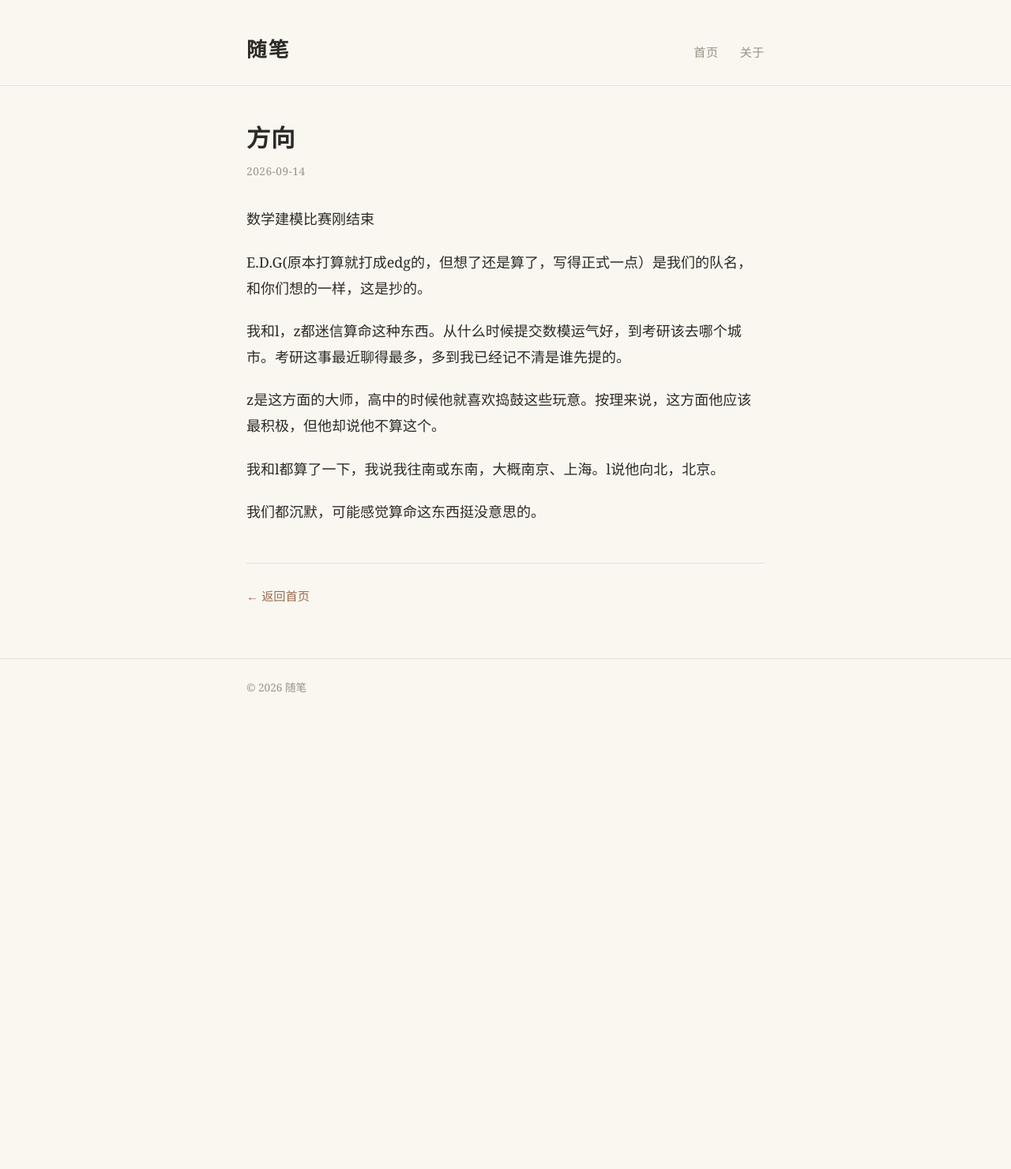
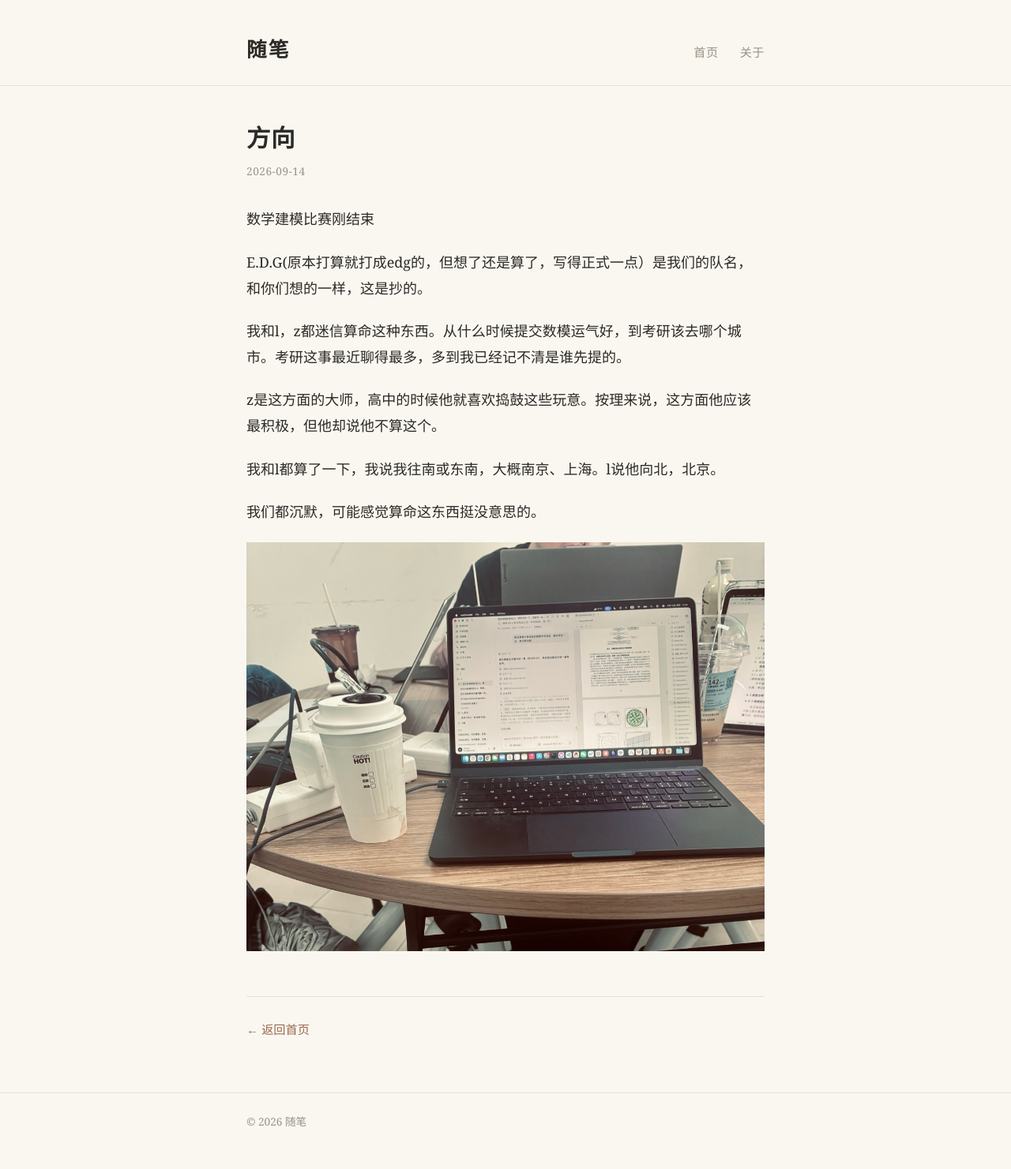
Before and after one commit to shenxingda666-commits/shenxingda666-commits.github.io, a Jekyll site: the page built from _posts/2026-9-14-算命.md, in a window 1280 px wide. Shown: the whole page at 79% size. Built offline with Jekyll 4.4.1, drawn with Linux system fonts in a browser that asks for light colours; before the commit the page ends 932 px from its top, so only the background shows below that.

Commit message:
添加照片到「方向」文章

```diff
--- a/_posts/2026-9-14-算命.md
+++ b/_posts/2026-9-14-算命.md
@@ -14,3 +14,5 @@ z是这方面的大师，高中的时候他就喜欢捣鼓这些玩意。按理
 我和l都算了一下，我说我往南或东南，大概南京、上海。l说他向北，北京。
 
 我们都沉默，可能感觉算命这东西挺没意思的。
+
+![桌上](/assets/images/photo.jpg)
```
Also changed, not shown: assets/images/photo.jpg (added).
